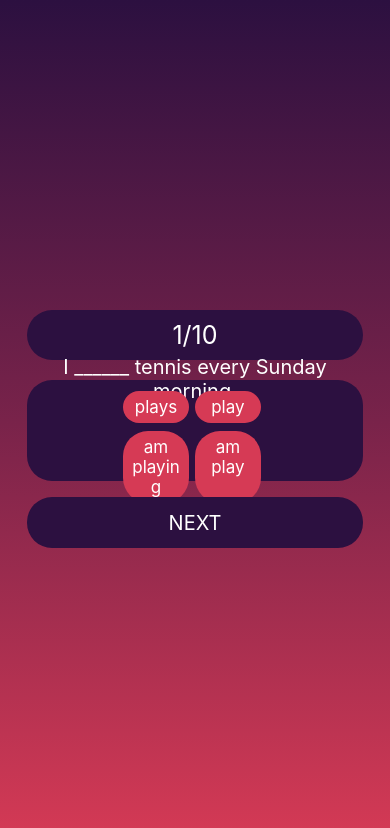
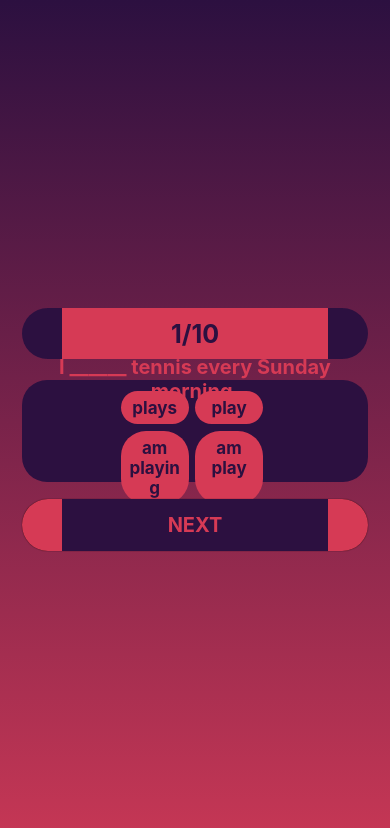
Before and after one commit to NavinduK/RNQuizApp, a React Native app: screen / in a window 390 px wide. Shown: the top 828 px of the page. Built offline with nearby package versions, Linux system fonts and the light colour scheme.

Commit message:
Toast & Vibration added

```diff
--- a/App.js
+++ b/App.js
@@ -7,10 +7,11 @@ import Question from './components/Question';
 export default function App() {
 
   return (
-        <LinearGradient colors={['#2C1040','#79234A', '#D63A55']} style={styles.container}>
+        <LinearGradient colors={['#2C1040','#79234A', '#C73755']} style={styles.container}>
 				  <View>
 						<Question/>
 					</View>
+          <StatusBar style="light" />
         </LinearGradient>
   );
 }
--- a/components/Question.js
+++ b/components/Question.js
@@ -1,5 +1,5 @@
 import React, { useState, useEffect } from "react";
-import {StyleSheet, Text, View, Button, TouchableOpacity  } from 'react-native';
+import {StyleSheet, Text, View, Button, TouchableOpacity,ToastAndroid, Vibration  } from 'react-native';
 import ResultScreen from './Results';
 import QuizData from './QuizData';
 
@@ -7,7 +7,7 @@ export default function QuizScreen(){
     const [next,setNext] = useState(0);
     const [marks,setMarks] = useState(0);
     const [numberOfQuestions,setNumberOfQuestions] = useState(10);
-	const [value,setValue] = useState(null);
+	const [value,setValue] = useState(0);
 
 	//To change answer Button Colors when select
     const [button1Color,setButton1Color] = useState("#D63A55");
@@ -16,19 +16,28 @@ export default function QuizScreen(){
     const [button4Color,setButton4Color] = useState("#D63A55");
 
 	const clickNext=() =>{
+		if(value==0){
+			ToastAndroid.show("Please select an answer to continue!", ToastAndroid.SHORT);
+			Vibration.vibrate(1000);
+		}
+		else{
 			if (value === QuizData[next].correct_value) {
 				setMarks(marks + 1);
 			}
 			setNext(next + 1);
+			setValue(0);
 			setButton1Color("#D63A55");
 			setButton2Color("#D63A55");
 			setButton3Color("#D63A55");
 			setButton4Color("#D63A55");
+			Vibration.vibrate(100);
+		}
 	}
 
-	const playAgain=() =>{
+	const tryAgain=() =>{
 		setNext(0);
 		setMarks(0);
+		setValue(0);
 	}
 
 	const buttonHandler=(answer) =>{
@@ -64,9 +73,9 @@ export default function QuizScreen(){
 			{
 				next === numberOfQuestions
 					?
-					<View style={{ flex: 1 }}>
+					<View style={styles.container}>
 						<ResultScreen
-							playAgain={playAgain}
+							tryAgain={tryAgain}
 							marks={marks}
 						/>
 					</View>
@@ -111,7 +120,7 @@ export default function QuizScreen(){
 								<View style={styles.nextButtonContainer}>
 									<TouchableOpacity
 										onPress={clickNext}
-										style={styles.nextButton}
+										style={[styles.nextButton,styles.boxWithShadow]}
 										color="#2C1040">
 									<Text style={styles.question}>NEXT</Text></TouchableOpacity>
 								</View>
@@ -153,18 +162,23 @@ const styles = StyleSheet.create({
 	},
 	questionCount:{
 		textAlign:'center',
-		color: "#fff",
+		color: "#2C1040",
 		fontSize: 25,
-		borderRadius:25,
-		backgroundColor:"#2C1040",
+		fontWeight:"bold",
+		borderRadius:145,
+		borderRightWidth:40,
+		borderLeftWidth:40,
+		borderColor:"#2C1040",
+		backgroundColor:"#D63A55",
 		width:"100%",
 		margin:"1%",
 		padding:"3%",
 	},
 	question:{
 		textAlign:'center',
-		color: "#fff",
+		color: "#D63A55",
 		fontSize: 20,
+		fontWeight:"bold",
 	},
 	questionContainer:{
 		height:"25%",
@@ -172,8 +186,9 @@ const styles = StyleSheet.create({
 	},
 	answers:{
 		textAlign:'center',
-		color: "#fff",
+		color: "#2C1040",
 		fontSize: 17,
+		fontWeight:"bold",
 		padding: "9%",
 	},
 	answerBox:{
@@ -200,8 +215,19 @@ const styles = StyleSheet.create({
 		width:"100%",
 		margin:"1%",
 		padding:"4%",
-		borderRadius:25,
+		borderRadius:145,
+		borderRightWidth:40,
+		borderLeftWidth:40,
+		borderColor:"#D63A55",
 		backgroundColor:"#2C1040",
 		marginTop: "5%",
-	}
+	},
+	boxWithShadow: {
+		shadowColor: '#000',
+		shadowOffset: { width: 0, height: 0 },
+		shadowOpacity: 1,
+		shadowRadius: 1,
+		elevation: 7
+
+	},
   });
--- a/components/Results.js
+++ b/components/Results.js
@@ -1,21 +1,19 @@
 import React from 'react';
-import { StyleSheet, Text, View, Button } from 'react-native';
+import { StyleSheet, Text, View, TouchableOpacity } from 'react-native';
 
-export default function ResultScreen({playAgain,marks}){
+export default function ResultScreen({tryAgain,marks}){
 		return (
-						<View style={{ flex: 1 }}>
-							<View style={styles.container}>
-								<Text style={styles.textStyle}>
-									Score: {marks}
+						<View style={styles.container}>
+							<View style={[styles.quizBox,styles.boxWithShadow]}>
+								<Text style={styles.textStyle1}>Score</Text>
+								<Text style={styles.textStyle2}>
+									{marks}/10
 								</Text>
-
-								<View style={styles.buttons}>
-									<Button
-										onPress={playAgain}
-										title="Play Again"
-										backgroundColor="#03A9F4"
-									/>
-								</View>
+								<TouchableOpacity
+									onPress={tryAgain}
+									style={[styles.againButton,styles.boxWithShadow]}
+									color="#2C1040">
+								<Text style={styles.buttonText}>Try Again</Text></TouchableOpacity>
 							</View>
 						</View>
 		);
@@ -23,26 +21,54 @@ export default function ResultScreen({playAgain,marks}){
 
 const styles = StyleSheet.create({
 	container: {
-		marginLeft: 'auto',
-		marginRight: 'auto',
-		marginTop: 'auto',
-		marginBottom: 'auto'
+		flex: 1,
+		width:"100%",
+		height:"100%",
+		alignItems: 'center',
+		justifyContent: 'center',
 	},
-	textStyle: {
-		width: 250,
-		fontWeight: 'bold',
-		marginLeft: 'auto',
-		marginRight: 'auto',
-		marginTop: 10,
-		marginBottom: 0,
-		fontSize: 20
+	quizBox:{
+		alignItems: 'center',
+		justifyContent: 'center',
+		borderRadius:25,
+		backgroundColor:"#2C1040",
+		width:"100%",
+		height:"30%",
+		padding:"15%"
 	},
-	buttons: {
-		width: 250,
-		fontWeight: 'bold',
-		marginLeft: 'auto',
-		marginRight: 'auto',
-		marginTop: 15,
-		marginBottom: 35
-	}
+	textStyle1: {
+		textAlign:'center',
+		fontWeight:"bold",
+		fontSize: 25,
+		width:"100%",
+		color: "#D63A55",
+	},
+	textStyle2: {
+		textAlign:'center',
+		fontSize: 25,
+		width:"100%",
+		color: "#D63A55",
+		marginBottom:"10%"
+	},
+	againButton:{
+		width:"100%",
+		margin:"1%",
+		padding:"7%",
+		borderRadius:25,
+		backgroundColor:"#D63A55",
+		marginTop: "5%",
+	},
+	boxWithShadow: {
+		shadowColor: '#000',
+		shadowOffset: { width: 0, height: 1 },
+		shadowOpacity: 0.8,
+		shadowRadius: 2,
+		elevation: 5
+	},
+	buttonText:{
+		textAlign:'center',
+		color: "#2C1040",
+		fontSize: 20,
+		fontWeight:"bold",
+	},
 });
```
Lines whose indentation alone changed are shown as unchanged.
